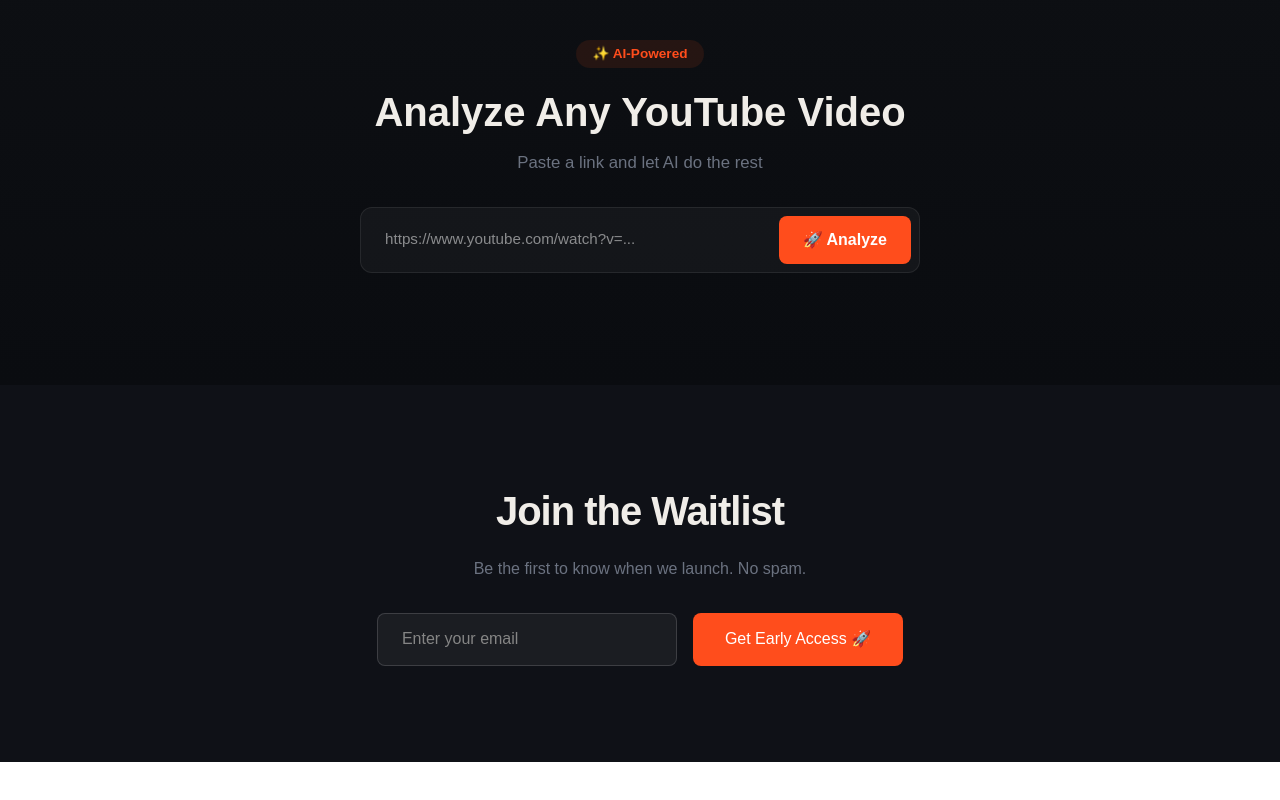
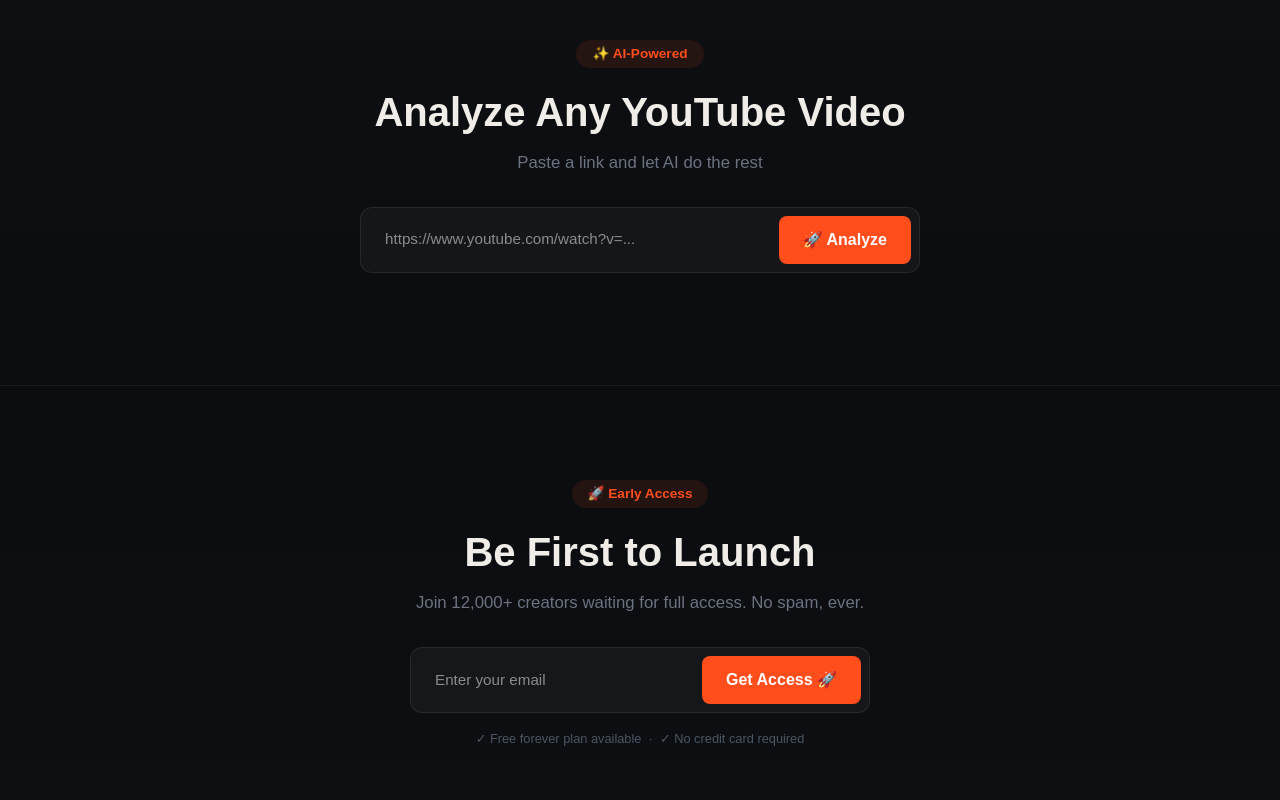
Before and after one commit to Abdullamborghini/clipforge, a Next.js app in the folder clipforge/: page / in a window 1280 px wide. Shown: the part 2327-3127 px from the top of the page. Before the commit the page ends 3089 px from the top, so only its background shows below. Built offline with nearby package versions, Linux system fonts and the light colour scheme.

Commit message:
upgrade waitlist section

```diff
--- a/clipforge/app/page.tsx
+++ b/clipforge/app/page.tsx
@@ -242,18 +242,22 @@
 </section>
 
 {/* Waitlist */}
-      <section style={{ padding: '6rem 2rem', textAlign: 'center', background: '#0f1117' }}>
-        <h2 style={{ fontSize: '2.5rem', fontWeight: 800, marginBottom: '1rem', letterSpacing: '-1px' }}>Join the Waitlist</h2>
-        <p style={{ color: '#6b7280', marginBottom: '2rem' }}>Be the first to know when we launch. No spam.</p>
-        <div style={{ display: 'flex', gap: '1rem', justifyContent: 'center', flexWrap: 'wrap' }}>
+<section style={{ padding: '6rem 2rem', textAlign: 'center', background: 'linear-gradient(180deg, #0a0c10 0%, #0d0f13 100%)', borderTop: '1px solid rgba(255,255,255,0.06)' }}>
+  <div style={{ maxWidth: '520px', margin: '0 auto' }}>
+    <span style={{ background: 'rgba(255,77,28,0.1)', color: '#ff4d1c', padding: '0.4rem 1rem', borderRadius: '20px', fontSize: '0.85rem', fontWeight: 600 }}>🚀 Early Access</span>
+    <h2 style={{ fontSize: '2.5rem', fontWeight: 800, margin: '1rem 0 0.5rem' }}>Be First to Launch</h2>
+    <p style={{ color: '#6b7280', marginBottom: '2rem', fontSize: '1.05rem' }}>Join 12,000+ creators waiting for full access. No spam, ever.</p>
+    <div style={{ display: 'flex', gap: '0.75rem', background: 'rgba(255,255,255,0.04)', border: '1px solid rgba(255,255,255,0.08)', borderRadius: '12px', padding: '0.5rem', maxWidth: '460px', margin: '0 auto' }}>
       <input
         type="email"
         placeholder="Enter your email"
-            style={{ padding: '0.85rem 1.5rem', borderRadius: '8px', border: '1px solid rgba(255,255,255,0.15)', background: 'rgba(255,255,255,0.05)', color: '#f0ede8', fontSize: '1rem', width: '300px' }}
+        style={{ flex: 1, padding: '0.75rem 1rem', borderRadius: '8px', border: 'none', background: 'transparent', color: '#fff', fontSize: '0.95rem', outline: 'none' }}
       />
-          <button style={{ background: '#ff4d1c', color: '#fff', border: 'none', padding: '0.85rem 2rem', borderRadius: '8px', fontSize: '1rem', fontWeight: 500, cursor: 'pointer' }}>
-            Get Early Access 🚀
+      <button style={{ background: '#ff4d1c', color: '#fff', border: 'none', padding: '0.75rem 1.5rem', borderRadius: '8px', cursor: 'pointer', fontWeight: 700, whiteSpace: 'nowrap' }}>
+        Get Access 🚀
       </button>
+    </div>
+    <p style={{ color: '#4b5563', fontSize: '0.8rem', marginTop: '1rem' }}>✓ Free forever plan available &nbsp;·&nbsp; ✓ No credit card required</p>
   </div>
 </section>
     </main>
```
Lines whose indentation alone changed are shown as unchanged.
